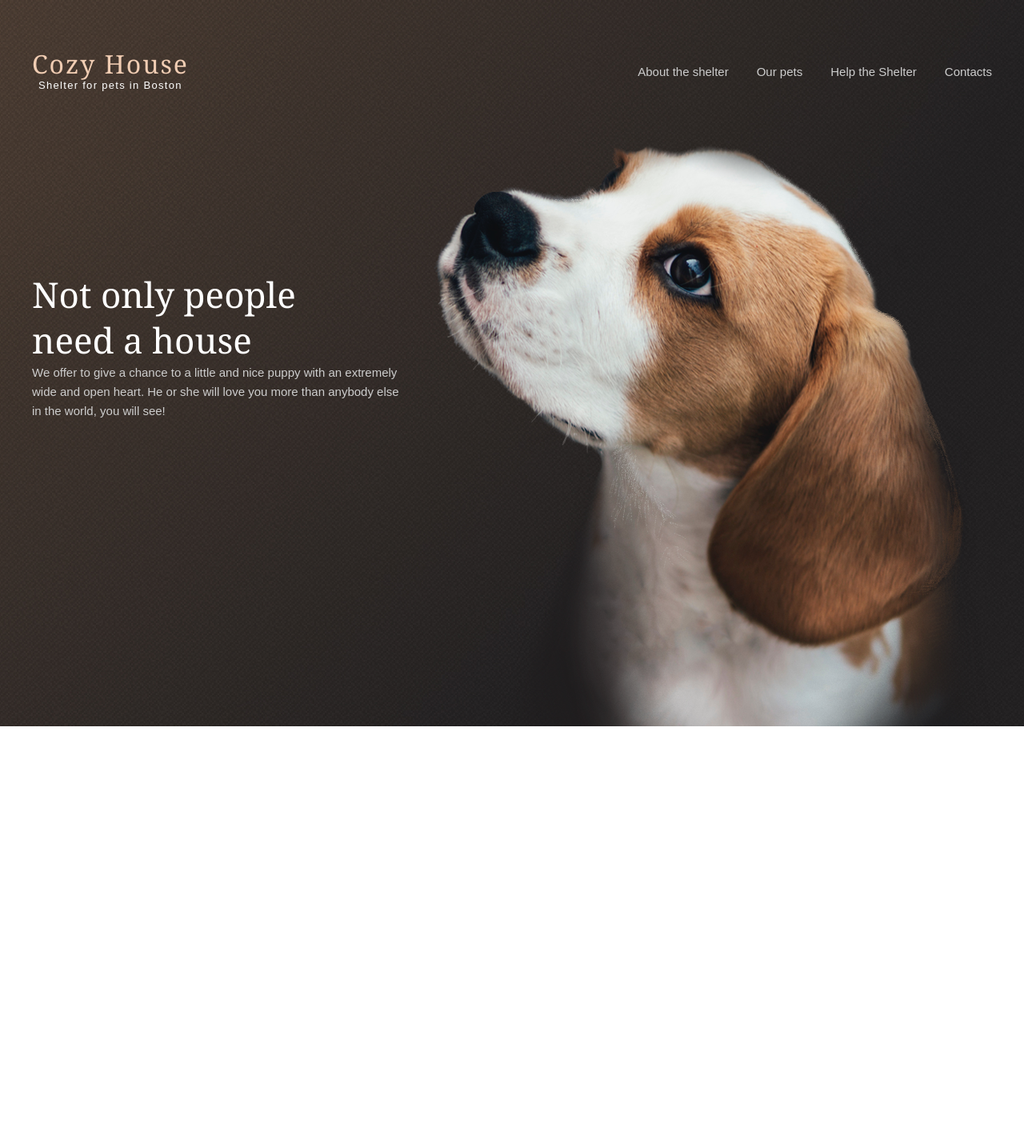
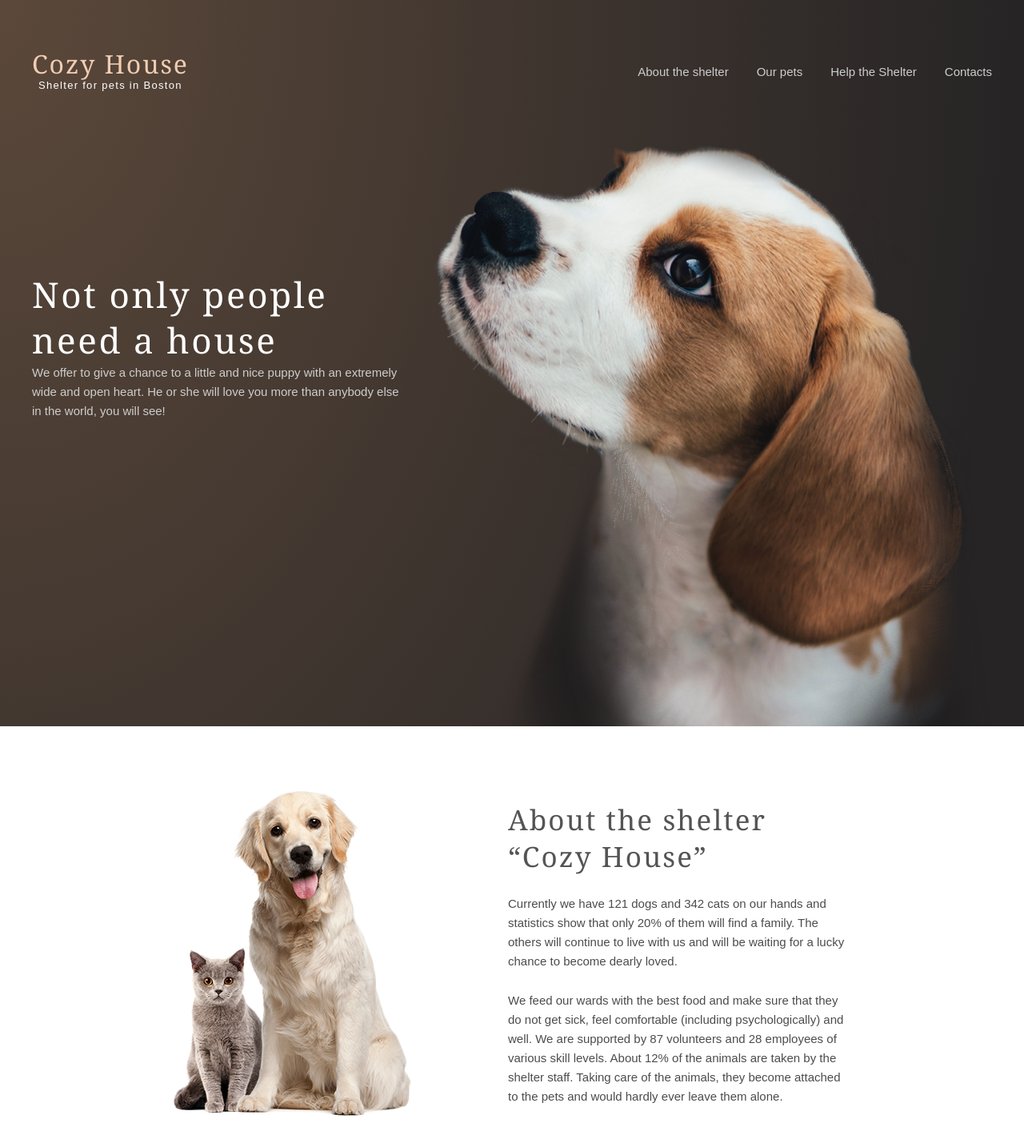
Before and after one commit to AlexeyTeterin/rsschool-JS2020Q3, a plain HTML site: page shelter/index.html in a window 1280 px wide. Shown: the top 1434 px of the page at 80% size. Before the commit the page ends 908 px from the top, so only its background shows below. Drawn offline with Linux system fonts and the light colour scheme.

Commit message:
feat: add section 'about'

```diff
--- a/shelter/index.html
+++ b/shelter/index.html
@@ -38,7 +38,18 @@
         </div>
       </div>
       <div class="about">
-        <div class="about__wrapper wrapper"></div>
+        <div class="about__wrapper wrapper">
+          <div class="about__pic"><img src="assets/about-pets.png" alt="abot-pets" width="300" height="408"></div>
+          <div class="about__title title">About the shelter<br>“Cozy House”</div>
+          <div class="about__text text">Currently we have 121 dogs and 342 cats on our hands and statistics show that
+            only 20% of them will find a family. The others will continue to live with us and will be waiting for a
+            lucky chance to become dearly loved.</div>
+          <div class="about__text text">We feed our wards with the best food and make sure that they do not
+            get sick, feel comfortable (including psychologically) and well. We are supported by 87
+            volunteers and 28 employees of various skill levels. About 12% of the animals are taken by the
+            shelter staff. Taking care of the animals, they become attached to the pets and would hardly
+            ever leave them alone.</div>
+        </div>
       </div>
       <div class="our-friends">
         <div class="our-friends__wrapper wrapper"></div>
--- a/shelter/style.scss
+++ b/shelter/style.scss
@@ -3,9 +3,12 @@
 }
 
 $col-light-s: #FAFAFA;
+$col-light-l: #F6F6F6;
 $col-primary: #F1CDB3;
 $col-light-xl: #FFFFFF;
 $col-dark-s: #CDCDCD;
+$col-dark-l: #545454;
+$col-dark-xl: #4C4C4C;
 
 .wrapper {
   width: 1200px;
@@ -14,6 +17,10 @@ $col-dark-s: #CDCDCD;
 
 .title {
   font-family: Georgia, serif;
+  font-size: 35px;
+  line-height: 130%;
+  letter-spacing: 0.06em;
+  color: $col-dark-l;
 }
 
 .text {
@@ -22,6 +29,7 @@ $col-dark-s: #CDCDCD;
   font-weight: normal;
   font-size: 15px;
   line-height: 160%;
+  color: $col-dark-xl;
 }
 
 .header__wrapper {
@@ -83,16 +91,15 @@ header {
 }
 
 .notonly {
-  width: 100%;
-  background-image: url(assets/gradient-background.jpg);
-  background-color: black;
+  background:
+    radial-gradient(100% 215.42% at 0% 0%, #5B483A 0%, #262425 100%),
+    #211F20;
   height: 908px;
   margin-top: -120px;
   background-repeat: no-repeat;
   background-position: center;
 
   .notonly__wrapper {
-    position: relative;
     padding: 180px 0;
   }
 
@@ -109,7 +116,6 @@ header {
   }
 
   .notonly__pic {
-    // position: absolute;
     width: 698px;
     height: 728px;
     float: right;
@@ -118,3 +124,46 @@ header {
     background-position-x: 0;
   }
 }
+
+.about {
+  height: 588px;
+
+  .about__wrapper {
+    padding: 80px 175px;
+  }
+
+  .about__pic {
+    float: left;
+    padding-right: 120px;
+  }
+
+  .about__title {
+    padding-top: 14px;
+  }
+
+  .about__text {
+    padding-top: 25px;
+  }
+}
+
+.our-friends {
+  height: 877px;
+  background-color: $col-light-l;
+}
+
+.help {
+  height: 611px;
+}
+
+.donation {
+  height: 464px;
+  background-color: $col-light-l;
+}
+
+footer {
+  height: 355px;
+  background:
+    radial-gradient(110.67% 538.64% at 5.73% 50%, #513D2F 0%, #1A1A1C 100%),
+    #211F20;
+  background-position: center;
+}
```
Also changed, not shown: shelter/assets/about-pets.png (added), shelter/assets/footer-gradient-background.png (added), shelter/style.css.
